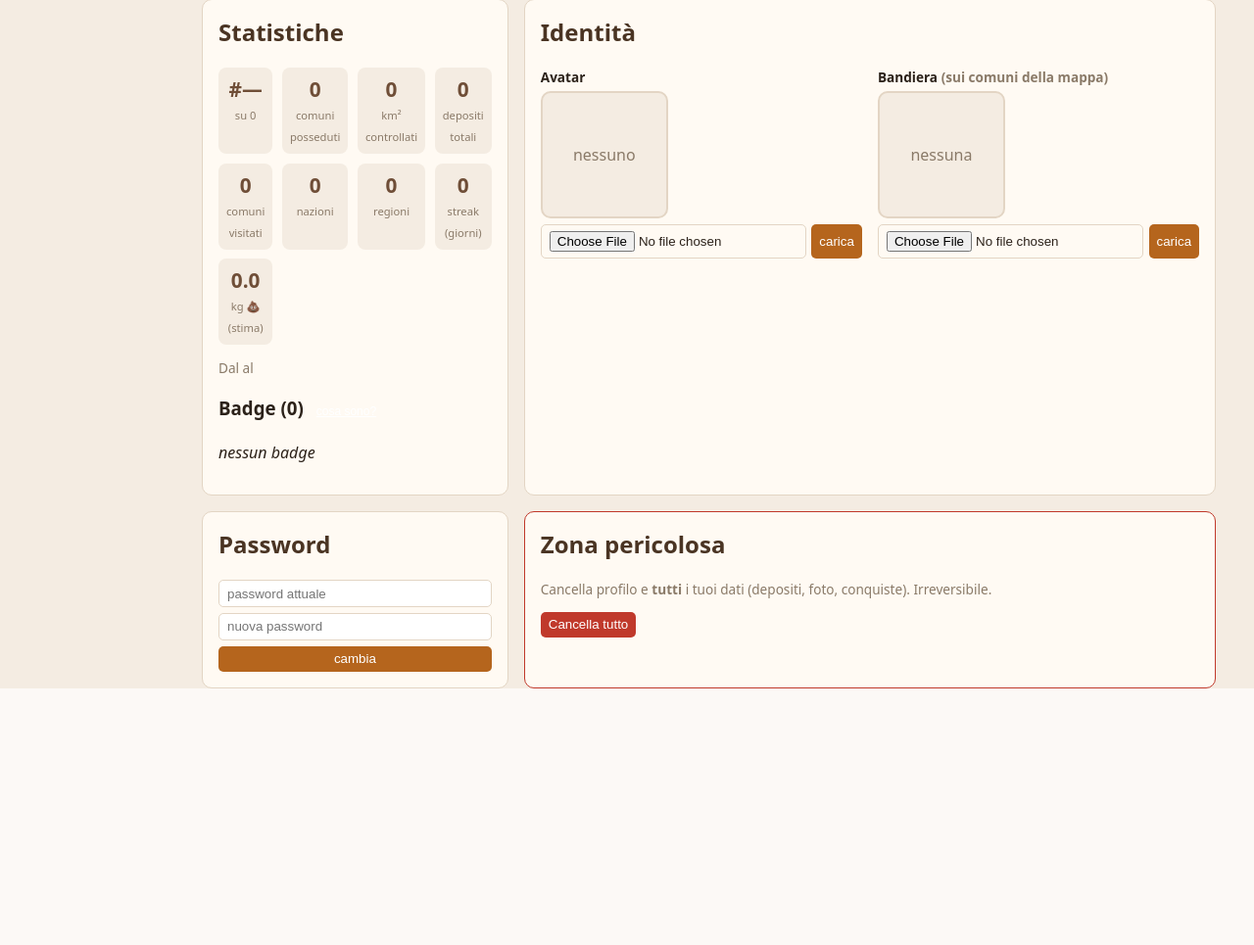
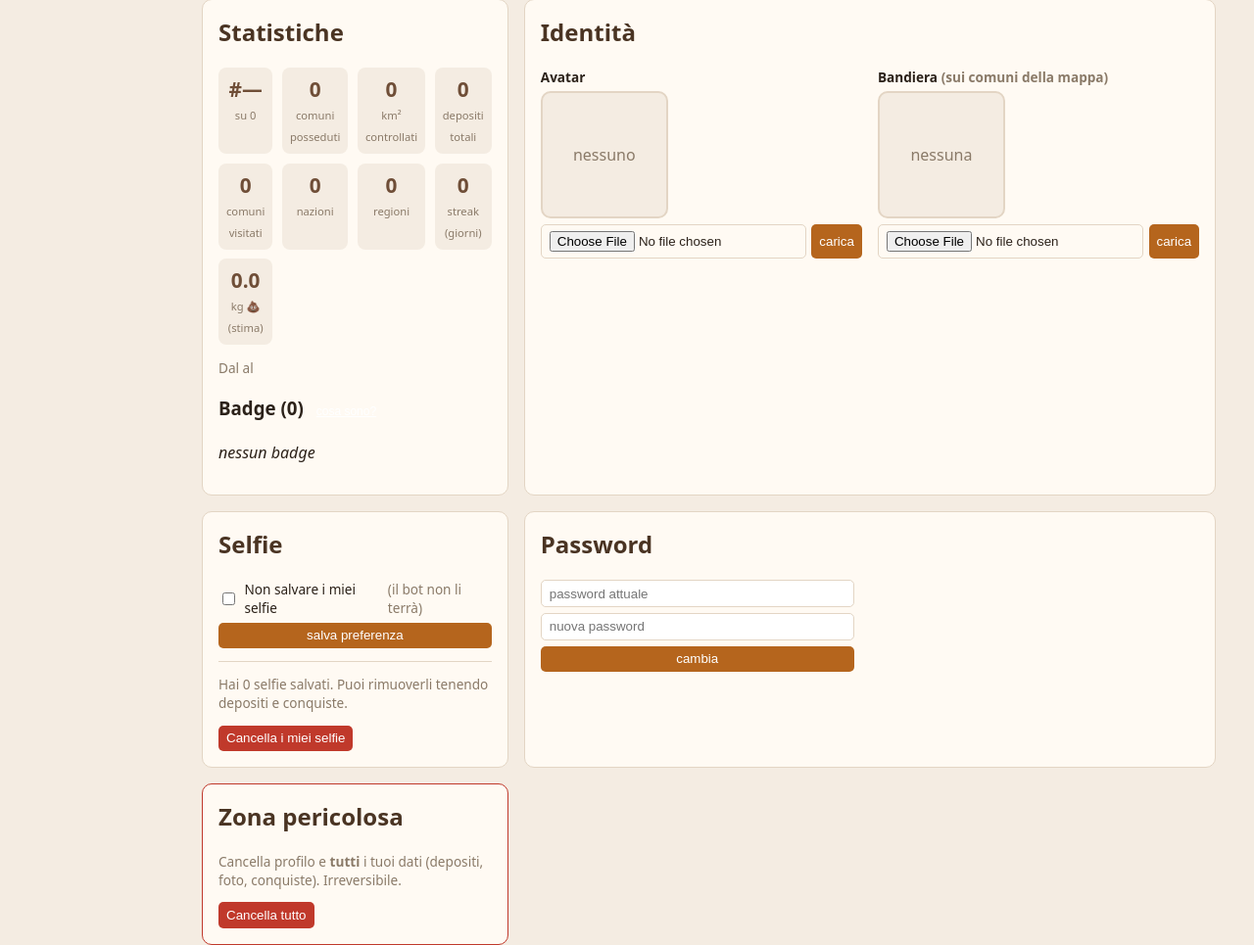
Before and after one commit to that-ugly-cat/conquisterco, a FastAPI app: page /me in a window 1280 px wide. Shown: the part 372-1337 px from the top of the page at 98% size. Before the commit the page ends 1075 px from the top, so only its background shows below. Run offline with FastAPI, Linux system fonts and the light colour scheme; the visitor is signed in with stand-in values (Sample User, id 1); data comes from the database, SQL or seed files in the repository; data that the repository does not hold is empty; parts of the project's set-up code (start-up, migrations or seed data) failed here and were passed over.

Commit message:
Fix km² outlier (B+D), nuova tagline, gestione selfie nel profilo
- km² outlier: OSMResolver scarta i risultati non municipali (addresstype
  country/state/region → deposito non risolto); drop_fallback_territories rimuove
  i 'comuni' che sono in realtà unità aggregate (osm_id in admin_units) e li
  riporta a non risolti. Sul DB reale: rimosso il solo caso vero ("Italia" a
  456k km²) → classifica km² sana (Gianmaria da 458k a 1671).
- tagline header: "la mappa del cacasto fecale"
- profilo: card Selfie con toggle "non salvare i miei selfie" (colonna
  users.no_selfie, per il bot) + "cancella solo i selfie" (data.delete_user_selfies,
  tiene depositi e conquiste). Migrazione auto della colonna in ensure_db.
- +3 test (reject coarse, drop_fallback, delete_selfie). 43 verdi.

Co-Authored-By: Claude Opus 4.8 <noreply@anthropic.com>

```diff
--- a/conquisterco/app/data.py
+++ b/conquisterco/app/data.py
@@ -179,7 +179,27 @@ def my_stats(conn: sqlite3.Connection, uid: int) -> dict | None:
         "badges": prof["badges"], "records": held,
         "activity": monthly_activity(conn, uid),
         "weight_kg": round(c["tot"] * AVG_DUMP_G / 1000.0, 1),
+        "no_selfie": bool(u["no_selfie"]),
+        "selfie_count": conn.execute(
+            "SELECT COUNT(*) FROM deposits WHERE user_id=? AND photo_ref IS NOT NULL",
+            (uid,)).fetchone()[0],
     }
+
+
+def delete_user_selfies(conn: sqlite3.Connection, uid: int, media_dir) -> int:
+    """Rimuove solo i selfie dell'utente (photo_ref → NULL + file), tenendo
+    depositi e conquiste. Non serve recompute (le foto non toccano il gioco)."""
+    from pathlib import Path
+    media_dir = Path(media_dir)
+    refs = [r["photo_ref"] for r in conn.execute(
+        "SELECT photo_ref FROM deposits WHERE user_id=? AND photo_ref IS NOT NULL", (uid,))]
+    conn.execute("UPDATE deposits SET photo_ref=NULL WHERE user_id=?", (uid,))
+    conn.commit()
+    for ref in refs:
+        p = (media_dir / ref).resolve()
+        if str(p).startswith(str(media_dir.resolve())) and p.exists():
+            p.unlink()
+    return len(refs)
 
 
 def monthly_activity(conn: sqlite3.Connection, uid: int, months: int = 12) -> list[dict]:
--- a/conquisterco/app/main.py
+++ b/conquisterco/app/main.py
@@ -38,12 +38,21 @@ app.mount("/static", StaticFiles(directory=str(APP_DIR / "static")), name="stati
 
 # --- DB -------------------------------------------------------------------
 
+def _migrate(conn) -> None:
+    """Migrazioni leggere additive per DB già esistenti."""
+    cols = {r["name"] for r in conn.execute("PRAGMA table_info(users)")}
+    if "no_selfie" not in cols:
+        conn.execute("ALTER TABLE users ADD COLUMN no_selfie INTEGER NOT NULL DEFAULT 0")
+        conn.commit()
+
+
 def ensure_db() -> None:
     fresh = not Path(DB_PATH).exists()
     conn = connect(DB_PATH)
     try:
         if fresh:
             init_db(conn)
+        _migrate(conn)
         if DEMO_SEED and conn.execute("SELECT COUNT(*) FROM users").fetchone()[0] == 0:
             users = build_world(conn)
             seed_deposits(conn, users)
@@ -259,6 +268,22 @@ def me_password(request: Request, current: str = Form(...), new: str = Form(...)
     return RedirectResponse("/me", status_code=303)
 
 
+@app.post("/me/selfies")
+def me_selfie_pref(request: Request, no_selfie: str = Form(None), conn=Depends(get_db)):
+    require_login(request)
+    conn.execute("UPDATE users SET no_selfie=? WHERE id=?",
+                 (1 if no_selfie else 0, request.session["uid"]))
+    conn.commit()
+    return RedirectResponse("/me", status_code=303)
+
+
+@app.post("/me/selfies/delete")
+def me_delete_selfies(request: Request, conn=Depends(get_db)):
+    require_login(request)
+    data.delete_user_selfies(conn, request.session["uid"], MEDIA_DIR)
+    return RedirectResponse("/me", status_code=303)
+
+
 @app.post("/me/delete")
 def me_delete(request: Request, conn=Depends(get_db)):
     require_login(request)
--- a/conquisterco/app/static/style.css
+++ b/conquisterco/app/static/style.css
@@ -46,7 +46,10 @@ header{display:flex;justify-content:space-between;align-items:center;padding:.55
 .card form{display:flex;gap:.35rem;margin-top:.3rem}
 .card input,.card button{padding:.35rem .5rem;border:1px solid var(--line);border-radius:5px}
 .card button{border:0;background:var(--accent);color:#fff;cursor:pointer}
-.stacked{flex-direction:column;align-items:stretch;max-width:280px}
+.stacked{flex-direction:column;align-items:stretch;max-width:320px}
+.chk{display:flex;gap:.4rem;align-items:center;font-size:.85rem}
+.chk input{width:auto}
+.card hr{border:0;border-top:1px solid var(--line);margin:.8rem 0}
 .btn-danger{background:#c0392b !important}
 .modal-actions{display:flex;gap:.6rem;justify-content:flex-end;margin-top:1rem}
 .modal-actions form{display:inline}
--- a/conquisterco/app/templates/index.html
+++ b/conquisterco/app/templates/index.html
@@ -9,7 +9,7 @@
 </head>
 <body>
   <header>
-    <div class="brand">💩 <b>Conquisterco</b> <span class="tag">il Cacasto</span></div>
+    <div class="brand">💩 <b>Conquisterco</b> <span class="tag">la mappa del cacasto fecale</span></div>
     <div class="auth">
       <a href="/privacy" class="mini-link" title="informativa privacy">🔒 privacy</a>
       {% if logged %}
--- a/conquisterco/app/templates/profile.html
+++ b/conquisterco/app/templates/profile.html
@@ -77,6 +77,20 @@
         </div>
       </section>
 
+      <!-- Selfie -->
+      <section class="card">
+        <h2>Selfie</h2>
+        <form method="post" action="/me/selfies" class="stacked">
+          <label class="chk"><input type="checkbox" name="no_selfie" {% if s.no_selfie %}checked{% endif %}> Non salvare i miei selfie <span class="muted">(il bot non li terrà)</span></label>
+          <button>salva preferenza</button>
+        </form>
+        <hr>
+        <p class="muted">Hai {{ s.selfie_count }} selfie salvati. Puoi rimuoverli tenendo depositi e conquiste.</p>
+        <form method="post" action="/me/selfies/delete" onsubmit="return confirm('Cancellare tutti i tuoi selfie? I depositi restano.')">
+          <button class="btn-danger">Cancella i miei selfie</button>
+        </form>
+      </section>
+
       <!-- Password -->
       <section class="card">
         <h2>Password</h2>
--- a/schema.sql
+++ b/schema.sql
@@ -19,6 +19,7 @@ CREATE TABLE users (
     flag_ref      TEXT,                         -- bandierina piantata sui comuni
     home_lat      REAL,                         -- home base (record "trasferta")
     home_lon      REAL,
+    no_selfie     INTEGER NOT NULL DEFAULT 0,    -- preferenza: il bot non salva i selfie
     role          TEXT    NOT NULL DEFAULT 'user'
                           CHECK (role IN ('user', 'admin')),
     password_hash TEXT,
```
Also changed, not shown: conquisterco/enrich_osm.py (+21 -0 lines), conquisterco/geo_osm.py (+6 -2 lines), tests/test_osm.py (+35 -1 lines), tests/test_profile.py (+17 -0 lines).
